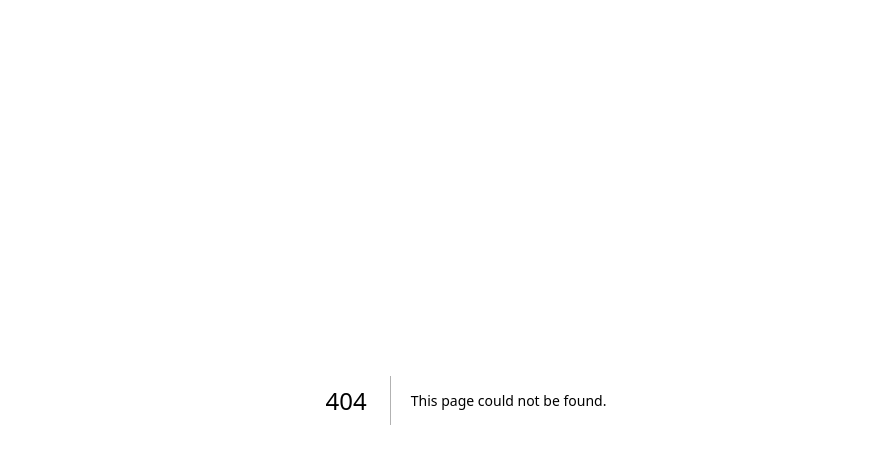
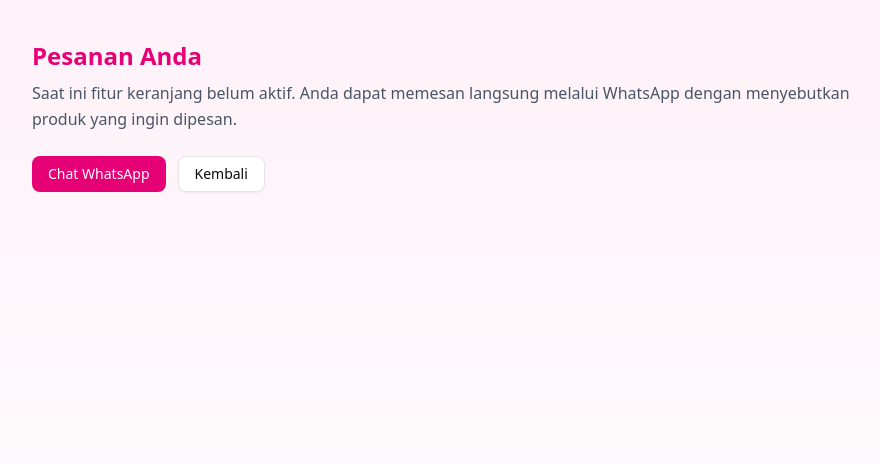
Before and after one commit to octavianasholikhah/covaposh-catalog, a Next.js app: page /pesanan in a window 1280 px wide. Before the commit this address had no page. Shown: the top 464 px of the page, without its empty margins (174-1054 px from the left). Built offline with nearby package versions, Linux system fonts and the light colour scheme.

Commit message:
Tambah produk Bunga Artificial baru

```diff
--- a/src/app/page.tsx
+++ b/src/app/page.tsx
@@ -1,5 +1,6 @@
 'use client';
 
+import Link from 'next/link'
 import { useMemo, useState } from 'react';
 import { motion } from 'framer-motion';
 import { Search, ShoppingCart, Filter } from 'lucide-react';
@@ -121,9 +122,11 @@ export default function Page() {
             <Input placeholder="Cari produk…" value={search} onChange={e => setSearch(e.target.value)} />
           </div>
 
-          <Button variant="outline" className="flex items-center gap-2">
+         <Button variant="outline" asChild>
+          <Link href="/pesanan" aria-label="Lihat pesanan" className="flex items-center gap-2">
             <ShoppingCart size={18} /> Pesanan
-          </Button>
+          </Link>
+        </Button>
         </div>
       </header>
 
--- /dev/null
+++ b/src/app/pesanan/page.tsx
@@ -0,0 +1,42 @@
+'use client';
+
+import { Button } from '@/components/ui/button';
+
+const WA_NUMBER = '6285716261499';
+
+export default function PesananPage() {
+  return (
+    <main className="min-h-screen bg-gradient-to-b from-pink-50 to-white">
+      <section className="w-full max-w-[900px] mx-auto px-4 py-10">
+        <h1 className="text-2xl font-bold text-pink-600 mb-2">Pesanan Anda</h1>
+        <p className="text-gray-600 leading-relaxed">
+          Saat ini fitur keranjang belum aktif. Anda dapat memesan langsung melalui WhatsApp
+          dengan menyebutkan produk yang ingin dipesan.
+        </p>
+
+        <div className="mt-6 flex flex-wrap gap-3">
+          <Button
+            onClick={() =>
+              window.open(
+                `https://wa.me/${WA_NUMBER}?text=${encodeURIComponent(
+                  'Halo COVAPOSH! Saya mau cek dan lanjutkan pesanan saya 😊'
+                )}`,
+                '_blank',
+                'noopener,noreferrer'
+              )
+            }
+            className="bg-pink-600 hover:bg-pink-700 text-white"
+          >
+            Chat WhatsApp
+          </Button>
+          <Button
+            variant="outline"
+            onClick={() => window.history.back()}
+          >
+            Kembali
+          </Button>
+        </div>
+      </section>
+    </main>
+  );
+}
```
